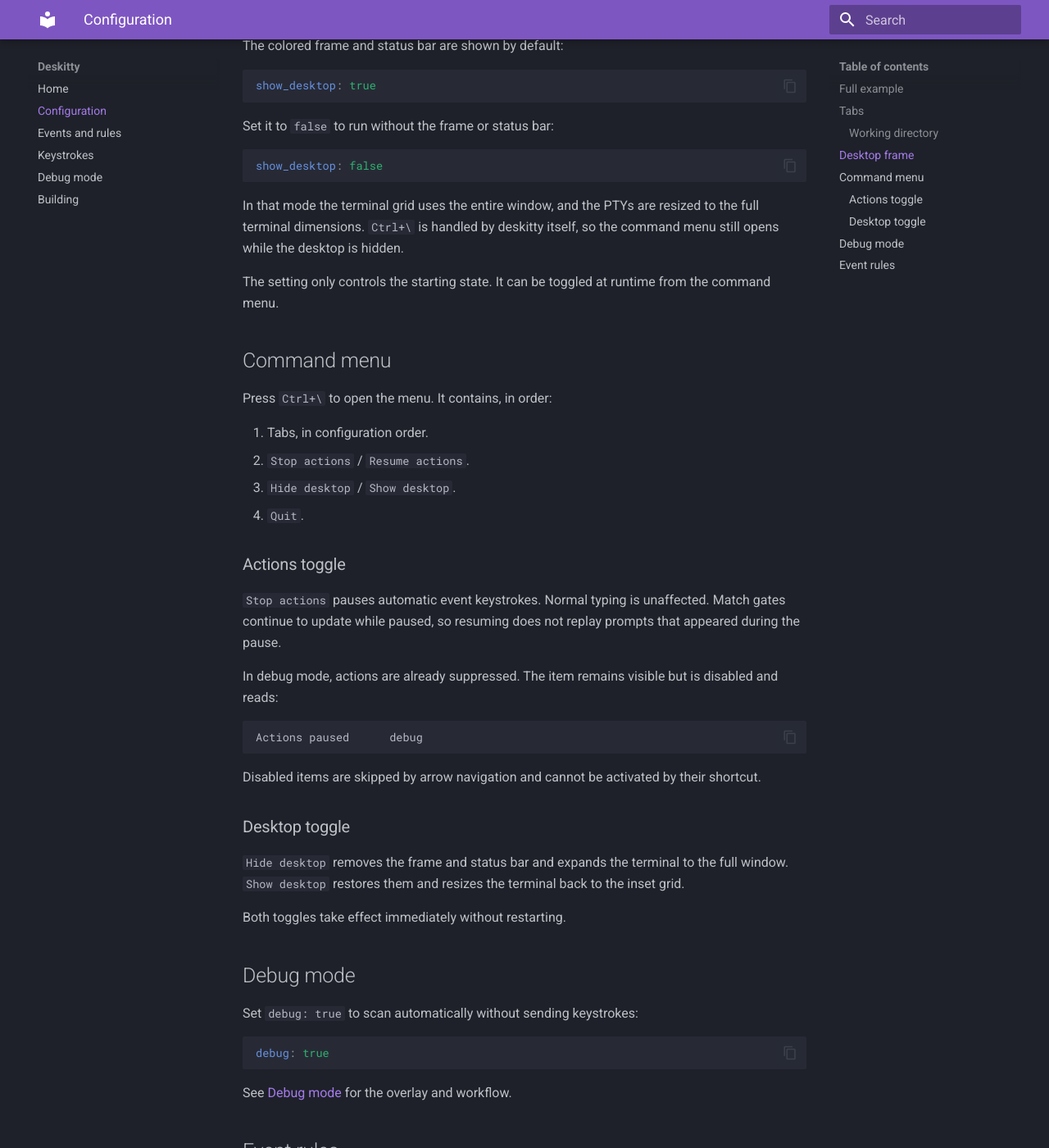
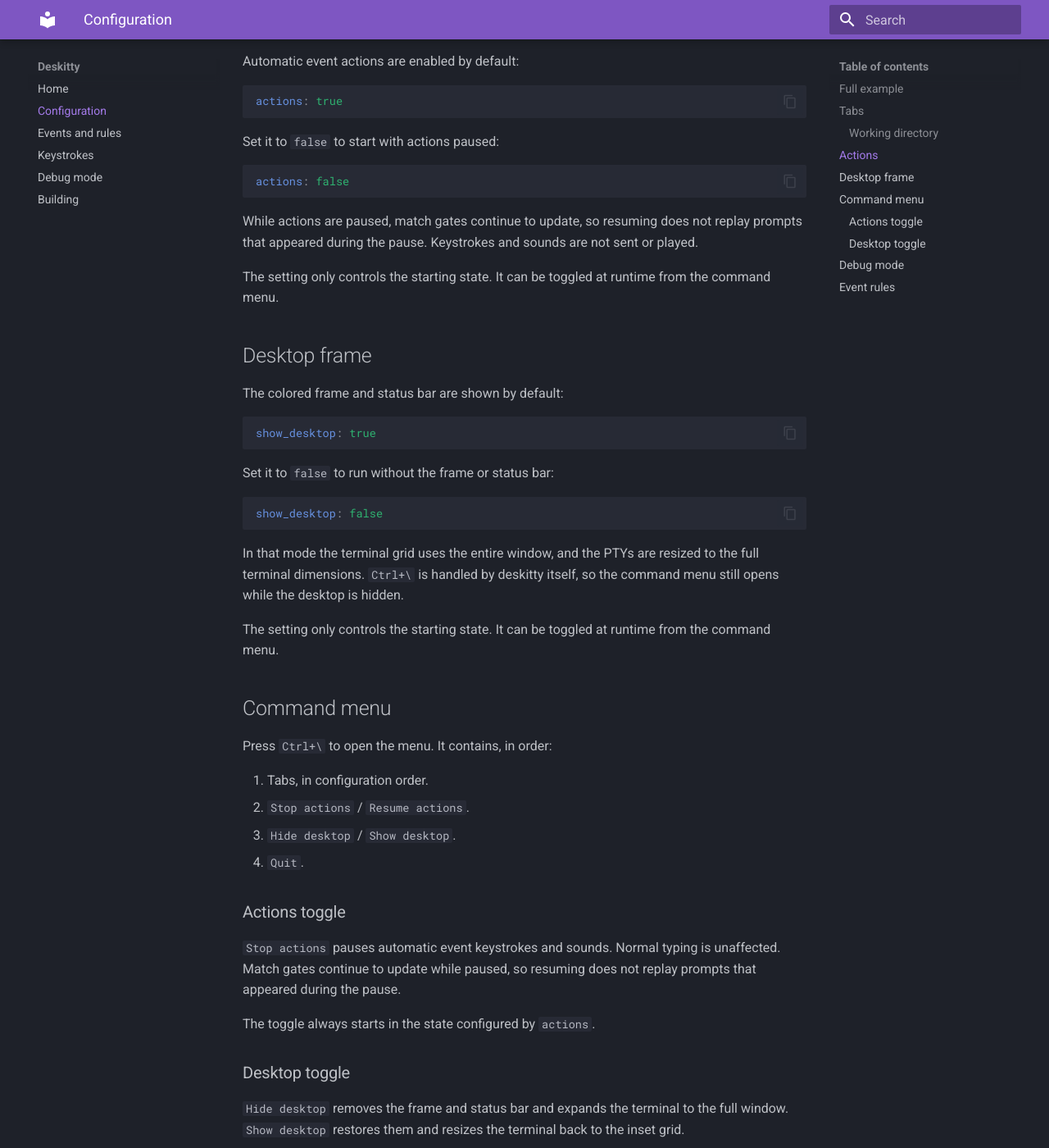
Before and after one commit to isbm/deskitty, an MkDocs documentation site: the page built from docs/configuration.md, in a window 1280 px wide and 1400 px high, scrolled down 1634 px. Shown: the whole window at 82% size. Built offline with MkDocs 1.6.1 and Material for MkDocs 9.7.7, drawn with Linux system fonts in a browser that asks for light colours; some of the changed text lies outside the part shown.

Commit message:
Document actions switch and tracing-only debug

````diff
--- a/docs/configuration.md
+++ b/docs/configuration.md
@@ -18,6 +18,7 @@ configuration is reported as an error at startup.
 ## Full example
 
 ```yaml
+actions: true
 show_desktop: true
 debug: false
 
@@ -65,6 +66,27 @@ launched.
 The directory must exist. An invalid directory is reported when the tab is
 spawned.
 
+## Actions
+
+Automatic event actions are enabled by default:
+
+```yaml
+actions: true
+```
+
+Set it to `false` to start with actions paused:
+
+```yaml
+actions: false
+```
+
+While actions are paused, match gates continue to update, so resuming does not
+replay prompts that appeared during the pause. Keystrokes and sounds are not
+sent or played.
+
+The setting only controls the starting state. It can be toggled at runtime from
+the command menu.
+
 ## Desktop frame
 
 The colored frame and status bar are shown by default:
@@ -97,19 +119,11 @@ Press `Ctrl+\` to open the menu. It contains, in order:
 
 ### Actions toggle
 
-`Stop actions` pauses automatic event keystrokes. Normal typing is unaffected.
-Match gates continue to update while paused, so resuming does not replay
-prompts that appeared during the pause.
+`Stop actions` pauses automatic event keystrokes and sounds. Normal typing is
+unaffected. Match gates continue to update while paused, so resuming does not
+replay prompts that appeared during the pause.
 
-In debug mode, actions are already suppressed. The item remains visible but is
-disabled and reads:
-
-```text
-Actions paused      debug
-```
-
-Disabled items are skipped by arrow navigation and cannot be activated by
-their shortcut.
+The toggle always starts in the state configured by `actions`.
 
 ### Desktop toggle
 
@@ -121,13 +135,21 @@ Both toggles take effect immediately without restarting.
 
 ## Debug mode
 
-Set `debug: true` to scan automatically without sending keystrokes:
+Set `debug: true` to show the trace console:
 
 ```yaml
 debug: true
 ```
 
-See [Debug mode](debugging.md) for the overlay and workflow.
+Debug mode only adds tracing. It does not change whether actions execute. To
+trace without sending keystrokes or playing sounds, also set `actions: false`:
+
+```yaml
+actions: false
+debug: true
+```
+
+See [Debug mode](debugging.md) for the console and workflow.
 
 ## Event rules
 
--- a/docs/keystrokes.md
+++ b/docs/keystrokes.md
@@ -129,7 +129,7 @@ starts.
 
 ## Debug output
 
-In [debug mode](debugging.md), fired actions display their keys using canonical
+When [tracing](debugging.md), fired actions display their keys using canonical
 names:
 
 ```text
````
Also changed, not shown: README.md (+3 -2 lines), docs/debugging.md (+18 -14 lines), docs/events.md (+6 -6 lines), docs/index.md (+3 -2 lines).
